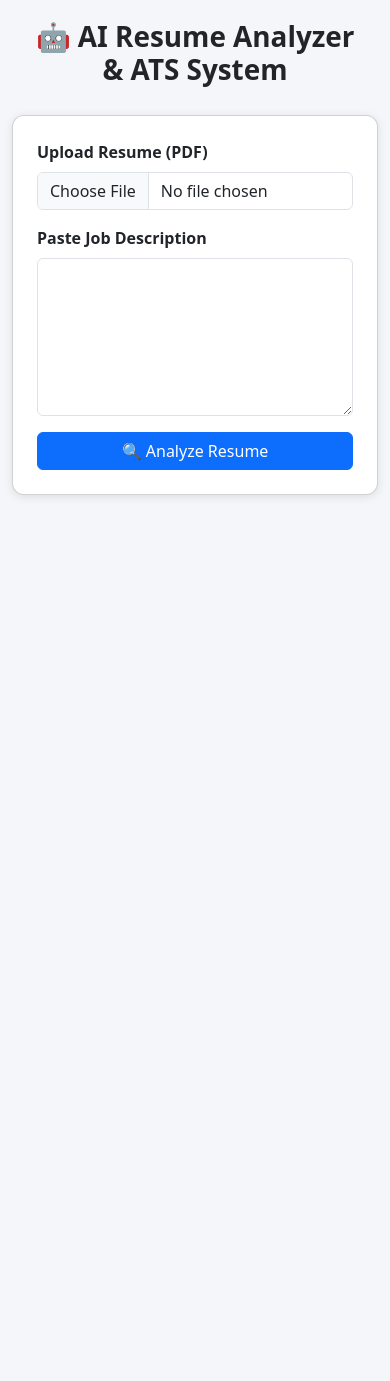
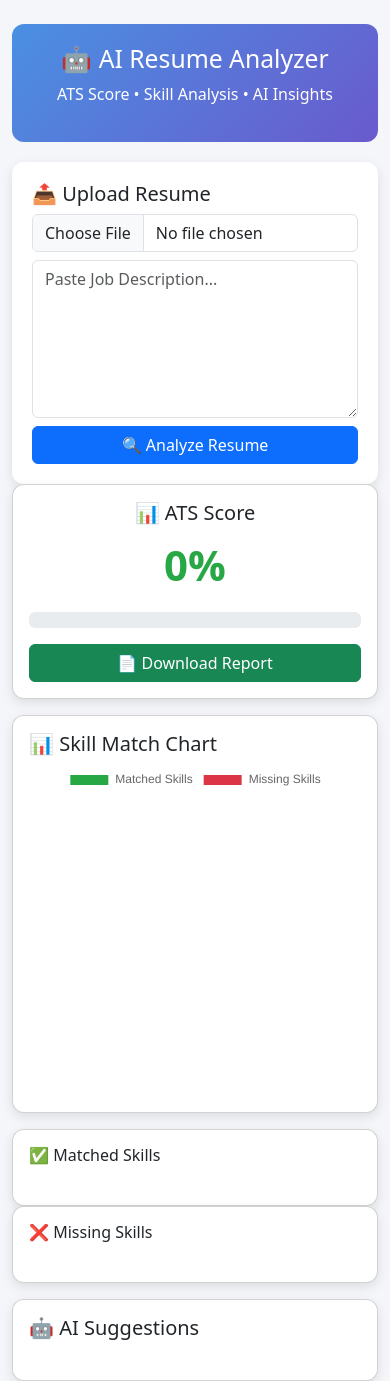
Before and after one commit to Gurusaran2008/AI-RESUME-ANALYSER-, a Flask app: page / in a window 390 px wide. Before the commit the page ends 497 px from the top, so only its background shows below. Run offline with Flask 3, Linux system fonts and the light colour scheme.

Commit message:
updated feature

```diff
--- a/app.py
+++ b/app.py
@@ -1,3 +1,4 @@
+
 from flask import Flask, render_template, request, send_file
 import os
 import pdfplumber
@@ -6,7 +7,6 @@
 from reportlab.platypus import SimpleDocTemplate, Paragraph, Spacer
 from reportlab.lib.styles import getSampleStyleSheet
 
-# ✅ Pie chart imports (NO matplotlib needed)
 from reportlab.graphics.shapes import Drawing
 from reportlab.graphics.charts.piecharts import Pie
 
@@ -19,13 +19,15 @@
 
 app.config["UPLOAD_FOLDER"] = UPLOAD_FOLDER
 
+# ---------------- SKILLS ----------------
 SKILLS = [
-    "python", "java", "c++", "html", "css", "javascript",
-    "sql", "mysql", "flask", "git", "react", "nodejs",
-    "machine learning", "data analysis"
+    "python", "java", "c", "c++", "html", "css", "javascript",
+    "sql", "mysql", "flask", "django", "react", "nodejs",
+    "machine learning", "deep learning", "data analysis",
+    "numpy", "pandas", "git", "github", "api", "rest api"
 ]
 
-# ---------------- PDF TEXT EXTRACTION ----------------
+# ---------------- PDF EXTRACTION ----------------
 def extract_text(pdf_path):
     text = ""
     with pdfplumber.open(pdf_path) as pdf:
@@ -35,10 +37,23 @@
                 text += page_text + "\n"
     return text
 
-# ---------------- SKILL DETECTION ----------------
+# ---------------- SMART SKILL DETECTION ----------------
 def find_skills(text):
     text = text.lower()
-    return [skill for skill in SKILLS if skill in text]
+    extracted = set()
+
+    for skill in SKILLS:
+        if skill in text:
+            extracted.add(skill)
+
+    words = text.split()
+    for word in words:
+        word = word.strip(".,()[]{}:;")
+
+        if word in SKILLS:
+            extracted.add(word)
+
+    return list(extracted)
 
 # ---------------- BASIC EXTRACTIONS ----------------
 def extract_email(text):
@@ -53,7 +68,7 @@
     lines = text.split("\n")
     for line in lines:
         line = line.strip()
-        if line and "@" not in line:
+        if line and "@" not in line and len(line) > 2:
             return line
     return "Not Found"
 
@@ -73,7 +88,52 @@
 
     return " ".join(section_content)
 
-# ---------------- PIE CHART FUNCTION ----------------
+# ---------------- CHATGPT STYLE SUGGESTIONS ----------------
+def generate_ai_suggestions(matched, missing, resume_text):
+    suggestions = []
+
+    if len(missing) > 0:
+        suggestions.append("Add missing skills: " + ", ".join(missing))
+
+    if len(matched) < 3:
+        suggestions.append("Your resume has low skill match. Add more technical keywords.")
+
+    if "project" not in resume_text.lower():
+        suggestions.append("Add a Projects section with real-world applications.")
+
+    if "experience" not in resume_text.lower():
+        suggestions.append("Include Internship or Work Experience section.")
+
+    suggestions.append("Use strong action verbs like 'developed', 'built', 'designed'.")
+
+    return suggestions
+
+# ---------------- SCORE EXPLANATION (NEW FEATURE) ----------------
+def explain_score(score, matched, missing, resume_text):
+    reasons = []
+
+    if score < 40:
+        reasons.append("Low ATS score due to poor skill matching with job description.")
+    elif score < 70:
+        reasons.append("Moderate ATS score. Some required skills are missing.")
+    else:
+        reasons.append("Good ATS score. Resume matches most job requirements.")
+
+    if len(missing) > 0:
+        reasons.append("Missing important skills: " + ", ".join(missing))
+
+    if len(matched) < 3:
+        reasons.append("Very few matching technical skills found.")
+
+    if "project" not in resume_text.lower():
+        reasons.append("No Projects section detected.")
+
+    if "experience" not in resume_text.lower():
+        reasons.append("No Internship/Experience section found.")
+
+    return reasons
+
+# ---------------- PIE CHART ----------------
 def create_pie_chart(matched_count, missing_count):
     drawing = Drawing(200, 200)
 
@@ -92,7 +152,7 @@
     return drawing
 
 # ---------------- PDF REPORT ----------------
-def generate_pdf(name, email, phone, score, matched, missing, suggestions):
+def generate_pdf(name, email, phone, score, matched, missing, suggestions, explanation):
 
     file_path = "ats_report.pdf"
     doc = SimpleDocTemplate(file_path)
@@ -111,24 +171,21 @@
     content.append(Paragraph(f"ATS Score: {score}%", styles["Heading2"]))
     content.append(Spacer(1, 12))
 
-    # ✅ PIE CHART ADDED HERE
     content.append(Paragraph("Skill Match Overview", styles["Heading2"]))
     content.append(create_pie_chart(len(matched), len(missing)))
     content.append(Spacer(1, 12))
 
-    content.append(Paragraph(f"Matched Skills: {', '.join(matched)}", styles["BodyText"]))
-    content.append(Spacer(1, 12))
-
-    content.append(Paragraph(f"Missing Skills: {', '.join(missing)}", styles["BodyText"]))
-    content.append(Spacer(1, 12))
-
-    content.append(Paragraph("Suggestions:", styles["Heading2"]))
-
+    content.append(Paragraph("AI Suggestions:", styles["Heading2"]))
     for s in suggestions:
         content.append(Paragraph(f"- {s}", styles["BodyText"]))
 
+    content.append(Spacer(1, 12))
+
+    content.append(Paragraph("Why Your Score is This (Explanation):", styles["Heading2"]))
+    for r in explanation:
+        content.append(Paragraph(f"- {r}", styles["BodyText"]))
+
     doc.build(content)
-
     return file_path
 
 # ---------------- MAIN ROUTE ----------------
@@ -138,10 +195,11 @@
     filename = None
     resume_text = ""
 
-    score = None
+    score = 0
     matched = []
     missing = []
     suggestions = []
+    explanation = []
 
     name = ""
     email = ""
@@ -183,10 +241,9 @@
 
             score = round((len(matched) / len(jd_skills)) * 100) if jd_skills else 0
 
-            for skill in missing:
-                suggestions.append(f"Consider adding {skill} to your resume.")
+            suggestions = generate_ai_suggestions(matched, missing, resume_text)
+            explanation = explain_score(score, matched, missing, resume_text)
 
-            # save for PDF download
             app.config["last_report"] = {
                 "name": name,
                 "email": email,
@@ -194,7 +251,8 @@
                 "score": score,
                 "matched": matched,
                 "missing": missing,
-                "suggestions": suggestions
+                "suggestions": suggestions,
+                "explanation": explanation
             }
 
     return render_template(
@@ -211,10 +269,11 @@
         education=education,
         skills_section=skills_section,
         projects=projects,
-        certifications=certifications
+        certifications=certifications,
+        explanation=explanation
     )
 
-# ---------------- DOWNLOAD ROUTE ----------------
+# ---------------- DOWNLOAD ----------------
 @app.route("/download")
 def download():
 
@@ -230,7 +289,8 @@
         data["score"],
         data["matched"],
         data["missing"],
-        data["suggestions"]
+        data["suggestions"],
+        data["explanation"]
     )
 
     return send_file(file_path, as_attachment=True)
--- a/templates/index.html
+++ b/templates/index.html
@@ -1,73 +1,87 @@
 <!DOCTYPE html>
-<html>
+<html lang="en">
 <head>
-    <title>AI Resume Analyzer</title>
+    <meta charset="UTF-8">
+    <title>AI Resume Analyzer Dashboard</title>
 
-    <!-- Bootstrap CDN -->
+    <!-- Bootstrap -->
     <link href="https://cdn.jsdelivr.net/npm/bootstrap@5.3.0/dist/css/bootstrap.min.css" rel="stylesheet">
 
-    <!-- Chart.js CDN -->
+    <!-- Chart.js -->
     <script src="https://cdn.jsdelivr.net/npm/chart.js"></script>
 
     <style>
-        body{
-            background:#f4f6f9;
+        body {
+            background: #f4f6f9;
         }
 
-        .header{
-            text-align:center;
-            padding:20px;
-            font-weight:bold;
+        .top-bar {
+            background: linear-gradient(135deg, #4a90e2, #6a5acd);
+            color: white;
+            padding: 20px;
+            border-radius: 12px;
+            text-align: center;
+            margin-bottom: 20px;
         }
 
-        .score-box{
-            font-size:30px;
-            font-weight:bold;
-            color:green;
+        .card-box {
+            border-radius: 12px;
+            box-shadow: 0 4px 12px rgba(0,0,0,0.1);
         }
 
-        .card{
-            border-radius:12px;
-            box-shadow:0 2px 10px rgba(0,0,0,0.1);
-            margin-bottom:15px;
+        .score {
+            font-size: 42px;
+            font-weight: bold;
+            color: #28a745;
         }
 
-        .resume-box{
-            white-space:pre-wrap;
-            background:#f8f9fa;
-            padding:10px;
-            border-radius:8px;
-            border:1px solid #ddd;
+        .upload-section {
+            background: white;
+            padding: 20px;
+            border-radius: 12px;
         }
 
-        .progress-bar{
-            font-weight:bold;
+        .list-box li {
+            padding: 4px 0;
+        }
+
+        .resume-text {
+            white-space: pre-wrap;
+            background: #f8f9fa;
+            padding: 12px;
+            border-radius: 8px;
+            border: 1px solid #ddd;
         }
     </style>
 </head>
 
 <body>
 
-<div class="container">
+<div class="container mt-4">
 
-    <h1 class="header">🤖 AI Resume Analyzer & ATS System</h1>
+    <!-- HEADER -->
+    <div class="top-bar">
+        <h2>🤖 AI Resume Analyzer</h2>
+        <p>ATS Score • Skill Analysis • AI Insights</p>
+    </div>
 
-    <!-- INPUT FORM -->
-    <div class="card p-4">
+    <div class="row">
+
+        <!-- LEFT: UPLOAD -->
+        <div class="col-md-4">
+
+            <div class="upload-section card-box">
+
+                <h5>📤 Upload Resume</h5>
 
                 <form method="POST" enctype="multipart/form-data">
 
-            <div class="mb-3">
-                <label class="form-label"><b>Upload Resume (PDF)</b></label>
-                <input type="file" class="form-control" name="resume" required>
-            </div>
+                    <input type="file" name="resume" class="form-control mb-2" required>
 
-            <div class="mb-3">
-                <label class="form-label"><b>Paste Job Description</b></label>
-                <textarea class="form-control" name="job_desc" rows="6" required></textarea>
-            </div>
+                    <textarea name="job_desc" class="form-control mb-2" rows="6"
+                              placeholder="Paste Job Description..." required></textarea>
 
-            <button type="submit" class="btn btn-primary w-100">
+                    <button class="btn btn-primary w-100">
                         🔍 Analyze Resume
                     </button>
 
@@ -75,53 +89,40 @@
 
             </div>
 
-    <!-- FILE NAME -->
-    {% if filename %}
-    <div class="card p-3">
-        <h5>📁 Uploaded File</h5>
-        <p>{{ filename }}</p>
         </div>
-    {% endif %}
 
-    <!-- ATS SCORE -->
+        <!-- RIGHT: RESULTS -->
+        <div class="col-md-8">
+
             {% if score is not none %}
-    <div class="card p-4 text-center">
 
-        <h3>📊 ATS Score</h3>
-
-        <div class="score-box">{{ score }}%</div>
+            <!-- SCORE -->
+            <div class="card card-box p-3 text-center mb-3">
+                <h5>📊 ATS Score</h5>
+                <div class="score">{{ score }}%</div>
 
                 <div class="progress mt-3">
                     <div class="progress-bar bg-success"
-                 role="progressbar"
                          style="width: {{ score }}%;">
                         {{ score }}%
                     </div>
                 </div>
 
-        <br>
-
-        <a href="/download" class="btn btn-success">
+                <a href="/download" class="btn btn-success mt-3">
                     📄 Download Report
                 </a>
+            </div>
 
-    </div>
-    {% endif %}
-
-    <!-- 📊 PIE CHART (NEW ADDITION) -->
-    {% if score is not none %}
-    <div class="card p-4">
-
-        <h4>📊 ATS Skill Analysis Chart</h4>
-
+            <!-- CHART -->
+            <div class="card card-box p-3 mb-3">
+                <h5>📊 Skill Match Chart</h5>
                 <canvas id="atsChart"></canvas>
-
             </div>
 
             <script>
-        var ctx = document.getElementById('atsChart').getContext('2d');
+                const ctx = document.getElementById('atsChart').getContext('2d');
 
-        var atsChart = new Chart(ctx, {
+                new Chart(ctx, {
                     type: 'pie',
                     data: {
                         labels: ['Matched Skills', 'Missing Skills'],
@@ -130,21 +131,79 @@
                                 {{ matched|length }},
                                 {{ missing|length }}
                             ],
-                    backgroundColor: [
-                        '#28a745',
-                        '#dc3545'
-                    ]
+                            backgroundColor: ['#28a745', '#dc3545']
                         }]
                     }
                 });
             </script>
+
+            <!-- SKILLS -->
+            <div class="row">
+
+                <div class="col-md-6">
+                    <div class="card card-box p-3">
+                        <h6>✅ Matched Skills</h6>
+                        <ul class="list-box">
+                            {% for m in matched %}
+                            <li>{{ m }}</li>
+                            {% endfor %}
+                        </ul>
+                    </div>
+                </div>
+
+                <div class="col-md-6">
+                    <div class="card card-box p-3">
+                        <h6>❌ Missing Skills</h6>
+                        <ul class="list-box">
+                            {% for m in missing %}
+                            <li>{{ m }}</li>
+                            {% endfor %}
+                        </ul>
+                    </div>
+                </div>
+
+            </div>
+
+            <!-- 💡 AI SUGGESTIONS (ChatGPT STYLE) -->
+            <div class="card card-box p-3 mt-3">
+                <h5>🤖 AI Suggestions</h5>
+                <ul>
+                    {% for s in suggestions %}
+                    <li>{{ s }}</li>
+                    {% endfor %}
+                </ul>
+            </div>
+
+            <!-- 🧠 SCORE EXPLANATION (NEW) -->
+            {% if explanation %}
+            <div class="card card-box p-3 mt-3">
+                <h5>🧠 Why Your Score is This</h5>
+                <ul>
+                    {% for e in explanation %}
+                    <li>{{ e }}</li>
+                    {% endfor %}
+                </ul>
+            </div>
             {% endif %}
 
-    <!-- RESUME DETAILS -->
+            {% else %}
+
+            <!-- EMPTY -->
+            <div class="card card-box p-4 text-center">
+                <h5>📂 No Resume Uploaded</h5>
+                <p>Upload a resume to get AI analysis</p>
+            </div>
+
+            {% endif %}
+
+        </div>
+    </div>
+
+    <!-- FULL RESUME DETAILS -->
     {% if name %}
-    <div class="card p-4">
+    <div class="card card-box p-3 mt-3">
 
-        <h4>📄 Resume Details</h4>
+        <h5>📄 Resume Details</h5>
         <hr>
 
         <p><b>👤 Name:</b> {{ name }}</p>
@@ -153,64 +212,24 @@
 
         <hr>
 
-        <p><b>🎓 Education:</b></p>
-        <p>{{ education }}</p>
-
-        <p><b>💻 Skills:</b></p>
-        <p>{{ skills_section }}</p>
-
-        <p><b>📂 Projects:</b></p>
-        <p>{{ projects }}</p>
-
-        <p><b>📜 Certifications:</b></p>
-        <p>{{ certifications }}</p>
+        <p><b>🎓 Education:</b> {{ education }}</p>
+        <p><b>💻 Skills:</b> {{ skills_section }}</p>
+        <p><b>📂 Projects:</b> {{ projects }}</p>
+        <p><b>📜 Certifications:</b> {{ certifications }}</p>
 
     </div>
     {% endif %}
 
-    <!-- MATCHED SKILLS -->
-    {% if matched %}
-    <div class="card p-3">
-        <h5>✅ Matched Skills</h5>
-        <ul>
-            {% for m in matched %}
-            <li>{{ m }}</li>
-            {% endfor %}
-        </ul>
-    </div>
-    {% endif %}
+    <!-- RAW TEXT -->
+    {% if resume_text %}
+    <div class="card card-box p-3 mt-3">
 
-    <!-- MISSING SKILLS -->
-    {% if missing %}
-    <div class="card p-3">
-        <h5>❌ Missing Skills</h5>
-        <ul>
-            {% for m in missing %}
-            <li>{{ m }}</li>
-            {% endfor %}
-        </ul>
-    </div>
-    {% endif %}
+        <h5>📜 Extracted Resume Text</h5>
 
-    <!-- SUGGESTIONS -->
-    {% if suggestions %}
-    <div class="card p-3">
-        <h5>💡 Suggestions</h5>
-        <ul>
-            {% for s in suggestions %}
-            <li>{{ s }}</li>
-            {% endfor %}
-        </ul>
-    </div>
-    {% endif %}
-
-    <!-- EXTRACTED TEXT -->
-    {% if resume_text %}
-    <div class="card p-3">
-        <h5>📜 Extracted Resume Text</h5>
-        <div class="resume-box">
+        <div class="resume-text">
             {{ resume_text }}
         </div>
+
     </div>
     {% endif %}
 
```
Lines whose indentation alone changed are shown as unchanged.
